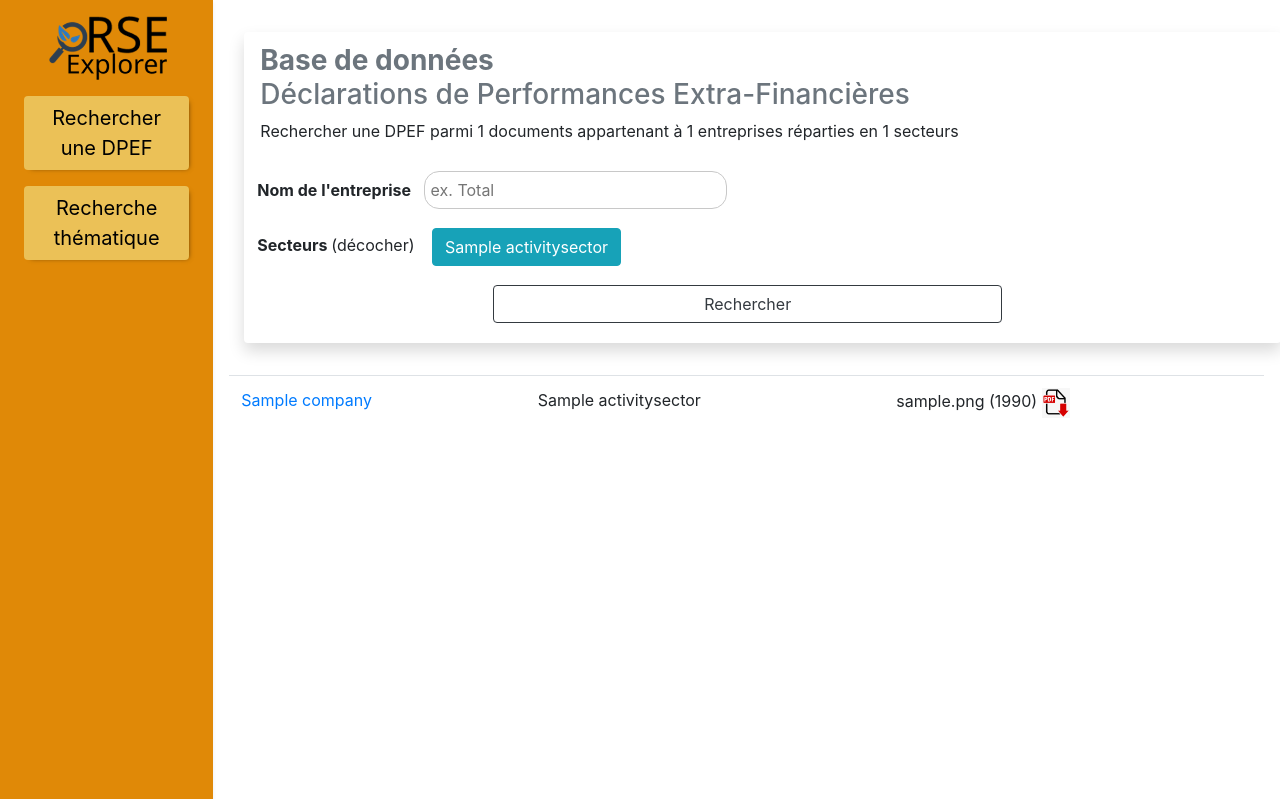
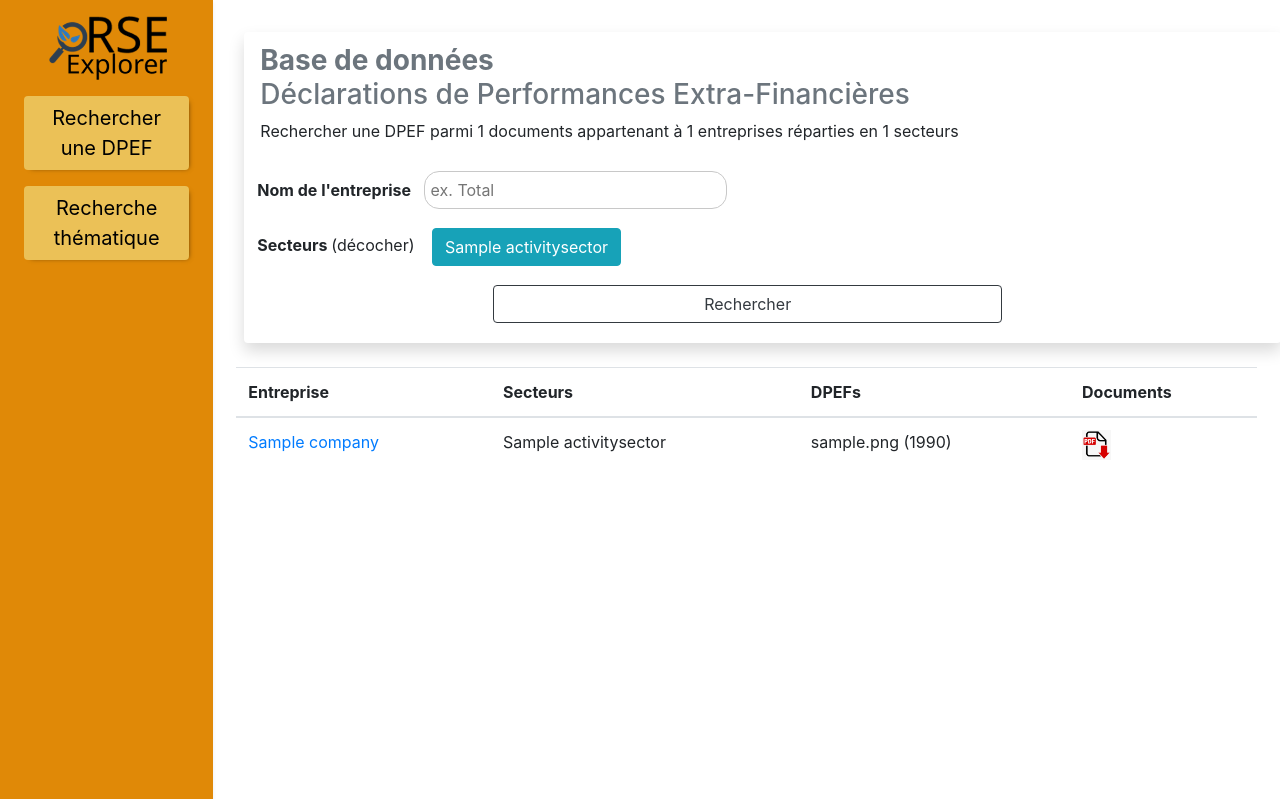
Before and after one commit to dataforgoodfr/batch7_rse, a Django app: page /entreprises/ in a window 1280 px wide. Shown: the top 799 px of the page. Run offline with Django 3.2, Linux system fonts and the light colour scheme; tables that the repository leaves empty hold one stand-in row (values such as "Sample post"); some libraries are stand-ins or nearby versions.

Commit message:
Added titles to table in company_list.html

```diff
--- a/webapp/polls/templates/polls/company_list.html
+++ b/webapp/polls/templates/polls/company_list.html
@@ -37,19 +37,42 @@
 
 
 <div class="container justify-content-center mycontainer p-2">
-    <div class="row justify-content-center myrow p-2">
         <table class="table">
+            <thead>
+            <tr>
+                <th scope="col">Entreprise</th>
+                <th scope="col">Secteurs</th>
+                <th scope="col">DPEFs</th>
+                <th scope="col">Documents</th>
+            </tr>
+          </thead>
           <tbody>
               {% for company in company_list %}
                 <tr>
                   <td><a href="{% url 'polls:company_detail' company.id %}">{{ company.name }}</a></td>
                   <td> {% for sector in company.sectors %} {{ sector.name }} {% endfor %}</td>
-              <td> {% for dpef in company.dpefs %} <li style="list-style: none">{{ dpef.file_object }} ({{ dpef.year }}) <img src="{% static 'img/download_pdf.png' %}"  alt="dl PDF" style="max-height:30px"></li> {% endfor %}</td>
+                  <td> {% for dpef in company.dpefs %} <li style="list-style: none">{{ dpef.file_name }} ({{ dpef.year }}) {% endfor %}</td>
+                    <td> <img src="{% static 'img/download_pdf.png' %}"  alt="dl PDF" style="max-height:30px"></li> </td>
                 </tr>
                {% endfor %}
          </table>
     </div>
-</div>
+
+
+
+    <!--    <div class="row justify-content-center myrow p-2">-->
+<!--        <table class="table">-->
+<!--          <tbody>-->
+<!--          {% for company in company_list %}-->
+<!--            <tr>-->
+<!--              <td><a href="{% url 'polls:company_detail' company.id %}">{{ company.name }}</a></td>-->
+<!--              <td> {% for sector in company.sectors %} {{ sector.name }} {% endfor %}</td>-->
+<!--              <td> {% for dpef in company.dpefs %} <li style="list-style: none">{{ dpef.file_object }} ({{ dpef.year }}) <img src="{% static 'img/download_pdf.png' %}"  alt="dl PDF" style="max-height:30px"></li> {% endfor %}</td>-->
+<!--            </tr>-->
+<!--           {% endfor %}-->
+<!--         </table>-->
+<!--    </div>-->
+<!--</div>-->
 
 
 
```
Lines whose indentation alone changed are shown as unchanged.
